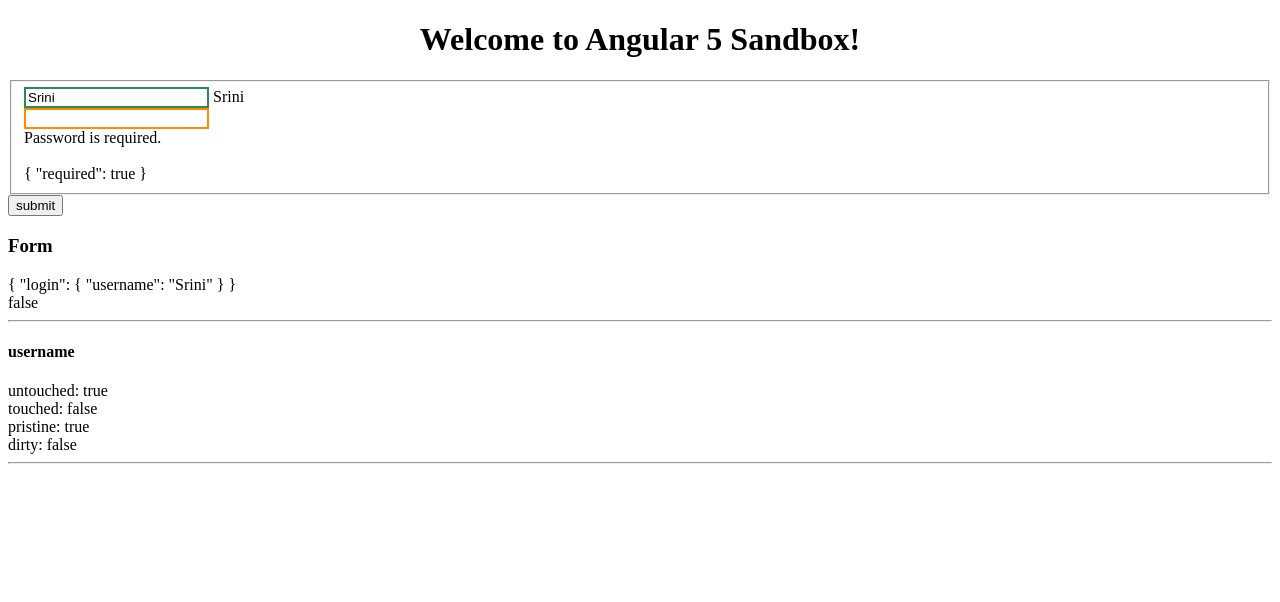
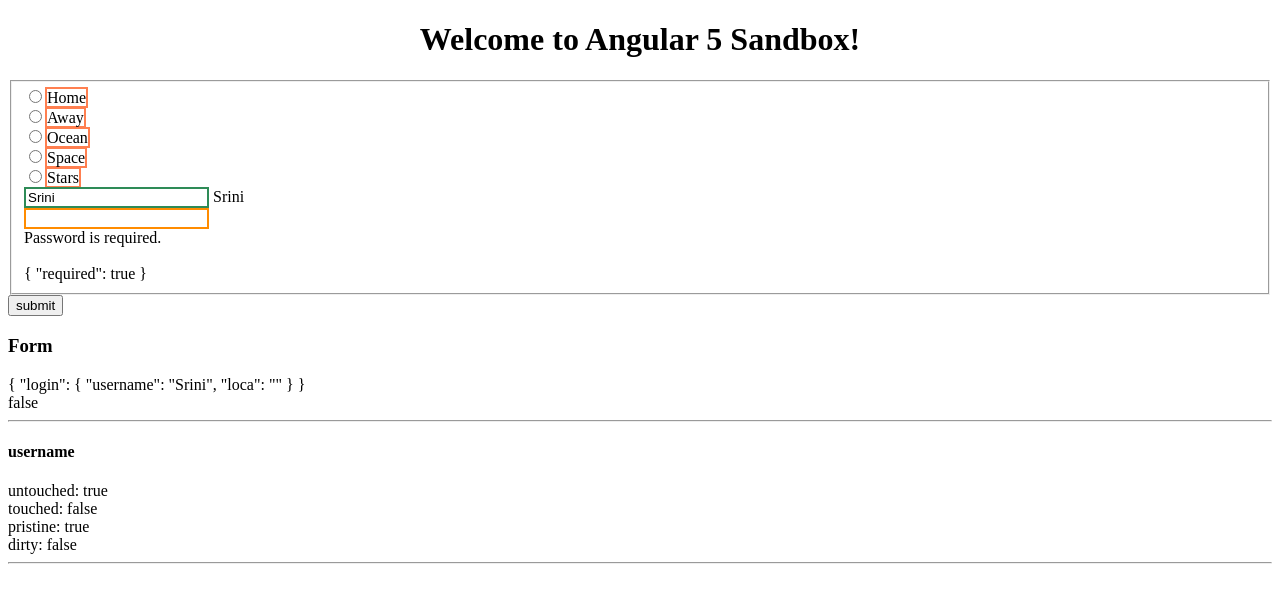
Before and after one commit to sri-ni/ng5-proj, an Angular app: page / in a window 1280 px wide. Shown: the top 602 px of the page. Built offline with nearby package versions, Linux system fonts and the light colour scheme.

Commit message:
Added radio buttons example.

```diff
--- a/src/app/app.component.html
+++ b/src/app/app.component.html
@@ -8,6 +8,15 @@
   (ngSubmit)="onSubmit(formRef.value)">
 
   <fieldset ngModelGroup="login">
+    <div *ngFor="let location of locations">
+      <input required
+             [attr.id]="location"
+             name="loca"
+             ngModel
+             [value]="location"
+             type="radio">
+      <label [attr.for]="location">{{location}}</label>
+    </div>
     <input name="username"
       required
       type="text"
--- a/src/app/app.component.scss
+++ b/src/app/app.component.scss
@@ -1,6 +1,10 @@
 input {
   &.ng-invalid {
     border: 2px solid darkorange;
+  }
+
+  &.ng-invalid + label {
+    border: 2px solid coral;
   }
 
   &.ng-valid {
--- a/src/app/app.component.ts
+++ b/src/app/app.component.ts
@@ -14,6 +14,7 @@ export class AppComponent {
 
   title = 'Angular 5 Sandbox';
   username = 'Srini';
+  locations = ['Home', 'Away', 'Ocean', 'Space', 'Stars'];
 
   onSubmit(formVal) {
     console.log(formVal);
```
